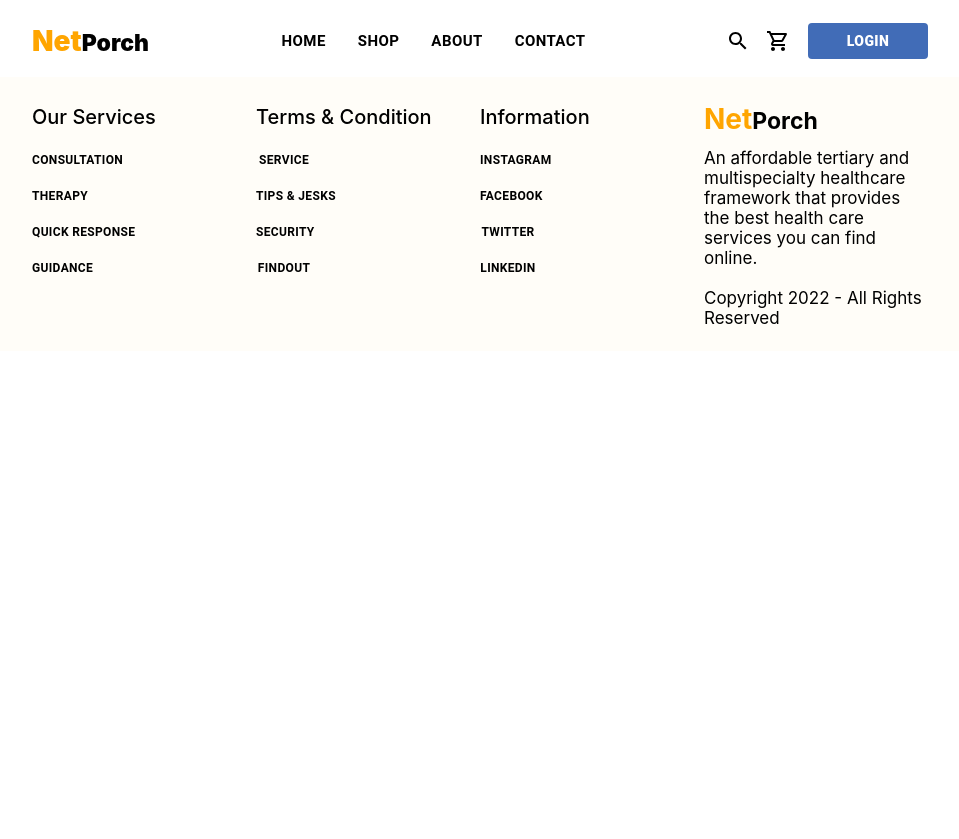
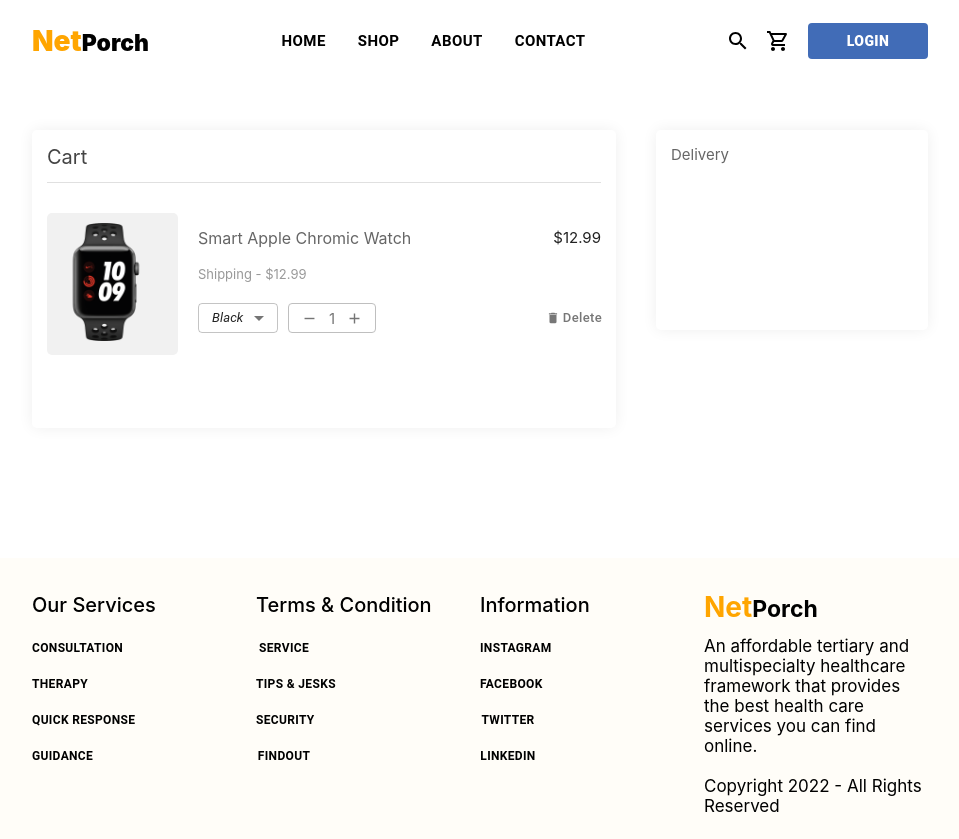
Before and after one commit to boskitech/neekseats, a React (Create React App) app: page /cart in a window 1280 px wide. Shown: the whole page, without its empty margins (160-1119 px from the left). Before the commit the page ends 800 px from the top, so only its background shows below. Built offline with nearby package versions, Linux system fonts and the light colour scheme.

Commit message:
cart page in progress

```diff
--- a/src/index.css
+++ b/src/index.css
@@ -10,5 +10,5 @@ body {
 code {
   font-family: source-code-pro, Menlo, Monaco, Consolas, 'Courier New',
     monospace;
-color: #f85321
+color: #f1f1f1
 }
--- a/src/pages/cart/Cart.js
+++ b/src/pages/cart/Cart.js
@@ -1,6 +1,20 @@
+import { Button, Divider, Grid, IconButton, MenuItem } from "@mui/material";
+import MuiSelect from "@mui/material/Select";
 import { styled } from "@mui/system";
+import { useState } from "react";
+import DeleteIcon from "@mui/icons-material/Delete";
+import AddIcon from "@mui/icons-material/Add";
+import RemoveIcon from "@mui/icons-material/Remove";
+import Watch1 from "../../assets/img/watch_img_27.png";
 
 const Cart = () => {
+  const [age, setAge] = useState("");
+  const [quantity, SetQuantity] = useState(1);
+
+  const handleChange = (event) => {
+    setAge(event.target.value);
+  };
+
   const CartBody = styled("div")(({ theme }) => ({
     width: "70%",
     margin: "130px auto",
@@ -15,7 +29,234 @@ const Cart = () => {
       margin: "40px auto",
     },
   }));
-  return <div>Cart</div>;
+
+  const StyledCartHeader = styled("div")(({ theme }) => ({
+    fontSize: "20px",
+    color: "#444",
+    fontWeight: 400,
+    padding: "15px",
+  }));
+
+  const StyledCheckOutHeader = styled("div")(({ theme }) => ({
+    fontSize: "15px",
+    color: "#666",
+    fontWeight: 400,
+    padding: "15px",
+  }));
+
+  const StyledCartGrid = styled("div")(({ theme }) => ({
+    width: "100%",
+    height: "auto",
+    borderRadius: "5px",
+    boxShadow: "0 0 15px #efefef",
+  }));
+
+  const StyledCheckoutGrid = styled("div")(({ theme }) => ({
+    width: "100%",
+    height: "200px",
+    borderRadius: "5px",
+    boxShadow: "0 0 15px #efefef",
+  }));
+
+  const StyledCartItems = styled("div")(({ theme }) => ({
+    width: "100%",
+    height: "200px",
+    borderRadius: "5px",
+    padding: "15px",
+  }));
+
+  const StyledCartImageDiv = styled("div")(({ theme }) => ({
+    width: "100%",
+    margin: "auto",
+    height: "auto",
+    borderRadius: "5px",
+    backgroundColor: "#f1f1f1",
+  }));
+
+  const StyledCartImage = styled("img")(({ theme }) => ({
+    width: "90%",
+    height: "auto",
+    margin: "10px auto",
+    borderRadius: "5px",
+  }));
+
+  const StyledItemName = styled("div")(({ theme }) => ({
+    fontSize: "16px",
+    color: "#666",
+    fontWeight: 400,
+    padding: "15px 0px",
+  }));
+
+  const StyledItemPrice = styled("div")(({ theme }) => ({
+    fontSize: "15px",
+    color: "#222",
+    fontWeight: 400,
+    padding: "15px 30px",
+  }));
+
+  const StyledShippingText = styled("span")(({ theme }) => ({
+    fontSize: "13px",
+    color: "#999",
+    fontWeight: 400,
+    padding: "0",
+  }));
+
+  const StyledSelectButton = styled(MuiSelect)(({ theme }) => ({
+    width: "80px",
+    height: "30px",
+    marginTop: "20px",
+    fontSize: "13px",
+    outline: "none",
+  }));
+
+  //   const StyledQuantityButton = styled(Button)(({ theme }) => ({
+  //     width: "20px",
+  //     height: "30px",
+  //     fontSize: "17px",
+  //     border: "1px solid #bfbfbf",
+  //     margin: "0 10px",
+  //     color: "#777",
+  //   }));
+
+  const StyledDeleteButton = styled(Button)(({ theme }) => ({
+    width: "20px",
+    height: "30px",
+    fontSize: "13px",
+    margin: "20px 25px 0 0",
+    color: "#777",
+    fontWeight: 540,
+    textTransform: "capitalize",
+    "&:hover": {
+      color: "red",
+      background: "none",
+    },
+  }));
+
+  const StyledQuantityBar = styled("div")(({ theme }) => ({
+    height: "28px",
+    width: "auto",
+    borderRadius: "4px",
+    border: "1px solid #bfbfbf",
+    margin: "20px 10px",
+    color: "#777",
+    fontSize: "15px",
+  }));
+
+  const QuantityDiv = styled("div")(({ theme }) => ({
+    fontSize: "15px",
+    padding: "1px",
+  }));
+
+  return (
+    <CartBody>
+      <Grid container spacing={5}>
+        <Grid item md={8} xs={12}>
+          <StyledCartGrid item md={8} xs={12}>
+            <StyledCartHeader>
+              Cart
+              <Divider sx={{ marginTop: "13px" }} />
+            </StyledCartHeader>
+            <StyledCartItems>
+              <Grid container direction="row" spacing="20">
+                <Grid item xs={3}>
+                  <StyledCartImageDiv>
+                    <StyledCartImage src={Watch1}></StyledCartImage>
+                  </StyledCartImageDiv>
+                </Grid>
+                <Grid item xs={9}>
+                  <Grid container direction="column">
+                    <Grid
+                      item
+                      direction="row"
+                      display="flex"
+                      justifyContent="space-between"
+                    >
+                      <StyledItemName>Smart Apple Chromic Watch</StyledItemName>
+                      <StyledItemPrice>$12.99 </StyledItemPrice>
+                    </Grid>
+                    <Grid item>
+                      <StyledShippingText>Shipping - $12.99</StyledShippingText>
+                    </Grid>
+                    <Grid item>
+                      <Grid
+                        container
+                        display="flex"
+                        direction="row"
+                        justifyContent="space-between"
+                      >
+                        <Grid item display="flex" direction="row">
+                          <StyledSelectButton
+                            value={age}
+                            onChange={handleChange}
+                            displayEmpty
+                            inputProps={{ "aria-label": "Without label" }}
+                          >
+                            <MenuItem value="">
+                              <em>Black</em>
+                            </MenuItem>
+                            <MenuItem value={10}>Black</MenuItem>
+                            <MenuItem value={20}>White</MenuItem>
+                            <MenuItem value={30}>Brown</MenuItem>
+                          </StyledSelectButton>
+                          {/* <StyledQuantityButton>-</StyledQuantityButton>
+                          {1}
+                          <StyledQuantityButton>+</StyledQuantityButton> */}
+                          <StyledQuantityBar>
+                            <QuantityDiv>
+                              <IconButton
+                                size="small"
+                                onClick={() => SetQuantity(quantity - 1)}
+                              >
+                                <RemoveIcon
+                                  sx={{
+                                    fontSize: "17px",
+                                    marginRight: "6px",
+                                    marginLeft: "6px",
+                                    marginBottom: "3px",
+                                  }}
+                                />
+                              </IconButton>
+                              {quantity}
+                              <IconButton
+                                size="small"
+                                onClick={() => SetQuantity(quantity + 1)}
+                              >
+                                <AddIcon
+                                  sx={{
+                                    fontSize: "17px",
+                                    marginRight: "6px",
+                                    marginLeft: "6px",
+                                    marginBottom: "3px",
+                                  }}
+                                />
+                              </IconButton>
+                            </QuantityDiv>
+                          </StyledQuantityBar>
+                        </Grid>
+                        <Grid item>
+                          <StyledDeleteButton>
+                            <DeleteIcon
+                              sx={{ fontSize: "14px", marginRight: "3px" }}
+                            />
+                            Delete
+                          </StyledDeleteButton>
+                        </Grid>
+                      </Grid>
+                    </Grid>
+                  </Grid>
+                </Grid>
+              </Grid>
+            </StyledCartItems>
+          </StyledCartGrid>
+        </Grid>
+        <Grid item md={4} xs={12}>
+          <StyledCheckoutGrid>
+            <StyledCheckOutHeader>Delivery</StyledCheckOutHeader>
+          </StyledCheckoutGrid>
+        </Grid>
+      </Grid>
+    </CartBody>
+  );
 };
 
 export default Cart;
--- a/src/pages/shop/ViewItem.js
+++ b/src/pages/shop/ViewItem.js
@@ -8,6 +8,9 @@ import Rating from "@mui/material/Rating";
 import MuiToggleButton from "@mui/material/ToggleButton";
 import MuiToggleButtonGroup from "@mui/material/ToggleButtonGroup";
 import AddShoppingCartIcon from "@mui/icons-material/AddShoppingCart";
+import AddIcon from "@mui/icons-material/Add";
+import RemoveIcon from "@mui/icons-material/Remove";
+import { IconButton } from "@mui/material";
 
 const ViewItem = () => {
   const [value, setValue] = React.useState("");
@@ -21,7 +24,7 @@ const ViewItem = () => {
   const ToggleButton = styled(MuiToggleButton)(({ theme }) => ({
     width: "100px",
     height: "100px",
-    outline: "1px solid #777",
+    outline: "1px solid #bfbfbf",
     border: "none",
     borderRadius: "0px",
     textAlign: "left",
@@ -55,6 +58,21 @@ const ViewItem = () => {
     width: "100%",
     color: "#333",
     marginTop: "-5px",
+  }));
+
+  //Quantity Button --------------------------------------------------------------
+
+  const StyledQuantityBar = styled("div")(({ theme }) => ({
+    height: "35px",
+    width: "100px",
+    borderRadius: "4px",
+    border: "1px solid #bfbfbf",
+    color: "#777",
+  }));
+
+  const QuantityDiv = styled("div")(({ theme }) => ({
+    fontSize: "17px",
+    padding: "4px",
   }));
 
   //View item button -----------------------------------------------------
@@ -300,42 +318,44 @@ const ViewItem = () => {
                 </StyledProductsDivText>
               </Grid>
               <Grid item md={9.5} xs={9}>
-                <Button
-                  sx={{
-                    border: "1px solid #444",
-                    marginRight: "9px",
-                    color: "#222",
-                    fontSize: "28px",
-                    width: "30px",
-                    height: "35px",
-                  }}
-                  variant="outlined"
-                  onClick={() => setQuantity(quantity - 1)}
-                >
-                  -
-                </Button>
-                {quantity}
-                <Button
-                  sx={{
-                    border: "1px solid #444",
-                    marginLeft: "9px",
-                    color: "#222",
-                    fontSize: "25px",
-                    width: "30px",
-                    height: "35px",
-                  }}
-                  variant="outlined"
-                  onClick={() => setQuantity(quantity + 1)}
-                >
-                  +
-                </Button>
+                <StyledQuantityBar>
+                  <QuantityDiv>
+                    <IconButton
+                      size="small"
+                      onClick={() => setQuantity(quantity - 1)}
+                    >
+                      <RemoveIcon
+                        sx={{
+                          fontSize: "17px",
+                          marginRight: "6px",
+                          marginLeft: "6px",
+                          marginBottom: "3px",
+                        }}
+                      />
+                    </IconButton>
+                    {quantity}
+                    <IconButton
+                      size="small"
+                      onClick={() => setQuantity(quantity + 1)}
+                    >
+                      <AddIcon
+                        sx={{
+                          fontSize: "17px",
+                          marginRight: "6px",
+                          marginLeft: "6px",
+                          marginBottom: "3px",
+                        }}
+                      />
+                    </IconButton>
+                  </QuantityDiv>
+                </StyledQuantityBar>
               </Grid>
             </StyledQuantityGrid>
           </StyledSelectionBar>
           <StyledBuyAndCheckOut>
             <Grid container>
-              <Grid item md={2.5} xs={0}></Grid>
-              <Grid item md={9.5} xs={12}>
+              <Grid item xl={2.5} md={0} xs={0}></Grid>
+              <Grid item xl={9.5} md={12} xs={12}>
                 <StyledBannerCartButton
                   sx={{
                     backgroundColor: "#fff",
```
Also changed, not shown: src/components/QuantityButton/QuanityButton.js (added, +53 -0 lines).
